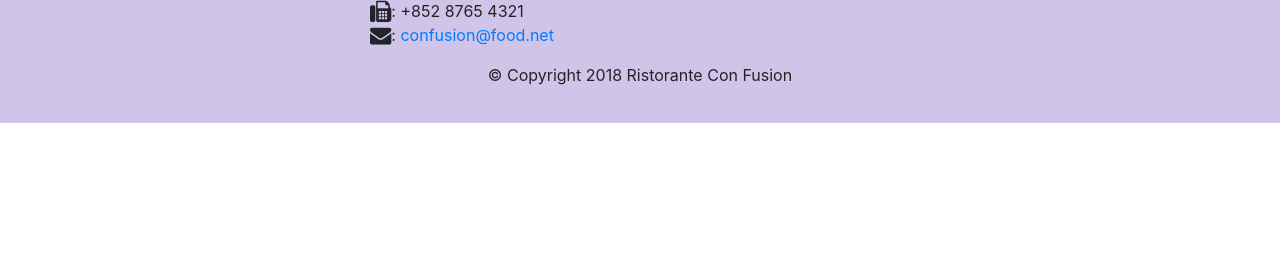
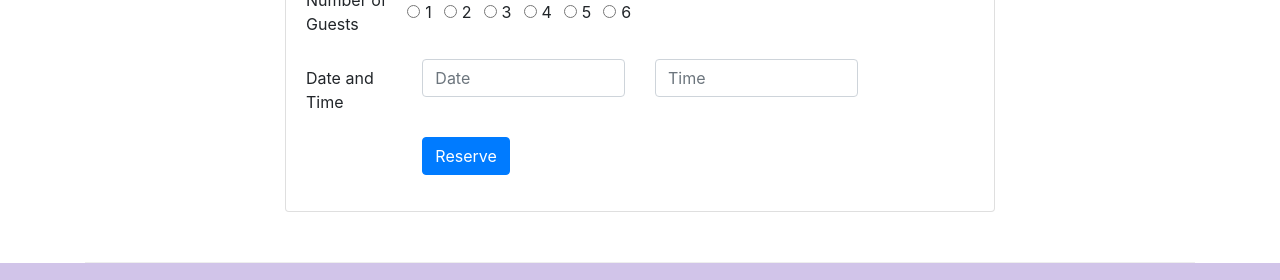
Before and after one commit to devreagi/bootstrap4-coursera, a website: page index.html in a window 1280 px wide. Shown: the part 1683-1963 px from the top of the page. Before the commit the page ends 1806 px from the top, so only its background shows below. Drawn offline with nearby package versions, Linux system fonts and the light colour scheme.

Commit message:
Assignment 2

```diff
--- a/index.html
+++ b/index.html
@@ -81,8 +81,17 @@
               your culinary senses!
             </p>
           </div>
-          <div class="col-12 col-sm align-self-center">
+
+          <div class="col-12 col-sm-3 col-md-3">
             <img src="./img/logo.png" class="img-fluid" alt="logo" />
+          </div>
+          <div class="col col-sm order-sm-last col-md align-self-center">
+            <a
+              role="button"
+              class="btn btn-sm btn-warning btn-block"
+              href="#reserva"
+              >Reserve Table</a
+            >
           </div>
         </div>
       </div>
@@ -101,8 +110,11 @@
               alt="uthpizza"
             />
             <div class="media-body">
-              <h2 class="mt-0">Uthappizza <span class="badge badge-danger">HOT</span><span class="badge badge-pill badge-secondary">$4.99</span></h2>
-              <p>
+              <h2 class="mt-0">
+                Uthappizza <span class="badge badge-danger">HOT</span>
+                <span class="badge badge-pill badge-secondary">$4.99</span>
+              </h2>
+              <p class="d-none d-sm-block">
                 A unique combination of Indian Uthappam (pancake) and Italian
                 pizza, topped with Cerignola olives, ripe vine cherry tomatoes,
                 Vidalia onion, Guntur chillies and Buffalo Paneer.
@@ -118,20 +130,22 @@
         </div>
         <div class="col col-sm col-md">
           <div class="media">
-            <img
-              class="d-flex mr-3 img-thumbnail align-self-center"
-              src="img/buffet.png"
-              alt="buffet"
-            />
             <div class="media-body">
-              <h2 class="mt-0">Weekend Grand Buffet</h2>
-              <p>
+              <h2 class="mt-0">
+                Weekend Grand Buffet <span class="badge badge-danger">NEW</span>
+              </h2>
+              <p class="d-none d-sm-block">
                 Featuring mouthwatering combinations with a choice of five
                 different salads, six enticing appetizers, six main entrees and
                 five choicest desserts. Free flowing bubbly and soft drinks. All
                 for just $19.99 per person
               </p>
             </div>
+            <img
+              class="d-flex mr-3 img-thumbnail align-self-center"
+              src="img/buffet.png"
+              alt="buffet"
+            />
           </div>
         </div>
       </div>
@@ -150,12 +164,119 @@
             <div class="media-body">
               <h2 class="mt-0">Alberto Somayya</h2>
               <h4>Executive Chef</h4>
-              <p>
+              <p class="d-none d-sm-block">
                 Award winning three-star Michelin chef with wide International
                 experience having worked closely with whos-who in the culinary
                 world, he specializes in creating mouthwatering Indo-Italian
                 fusion experiences.
               </p>
+            </div>
+          </div>
+        </div>
+      </div>
+
+      <div class="row row-content align-items-center">
+        <div class="col-sm col-12 col-md-8 offset-md-2">
+          <div class="card">
+            <h3 class="card-header bg-success text-white">Reserve a Table</h3>
+            <div class="card-body">
+              <form action="" id="reserva">
+                <div class="form-group row">
+                  <label for="guests" class="col-md-2 col-form-label"
+                    >Number of Guests</label
+                  >
+                  <div class="form-check form-check-inline">
+                    <input
+                      class="form-check-input"
+                      type="radio"
+                      name="guest1"
+                      id="guest1 "
+                    />
+                    <label class="form-check-label" for="guest1">1</label>
+                  </div>
+
+                  <div class="form-check form-check-inline">
+                    <input
+                      class="form-check-input"
+                      type="radio"
+                      name="guest2"
+                      id="guest2"
+                    />
+                    <label class="form-check-label" for="guest1">2</label>
+                  </div>
+
+                  <div class="form-check form-check-inline">
+                    <input
+                      class="form-check-input"
+                      type="radio"
+                      name="guest3"
+                      id="guest3"
+                    />
+                    <label class="form-check-label" for="guest1">3</label>
+                  </div>
+
+                  <div class="form-check form-check-inline">
+                    <input
+                      class="form-check-input"
+                      type="radio"
+                      name="guest4"
+                      id="guest4"
+                    />
+                    <label class="form-check-label" for="guest1">4</label>
+                  </div>
+
+                  <div class="form-check form-check-inline">
+                    <input
+                      class="form-check-input"
+                      type="radio"
+                      name="guest5"
+                      id="guest5"
+                    />
+                    <label class="form-check-label" for="guest5">5</label>
+                  </div>
+
+                  <div class="form-check form-check-inline">
+                    <input
+                      class="form-check-input"
+                      type="radio"
+                      name="guest6"
+                      id="guest6"
+                    />
+                    <label class="form-check-label" for="guest1">6</label>
+                  </div>
+                </div>
+                <div class="form-group row">
+                  <label for="telnum" class="col-12 col-md-2 col-form-label"
+                    >Date and Time</label
+                  >
+                  <div class="col-auto col-md-4">
+                    <input
+                      class="form-control"
+                      type="text"
+                      name="date"
+                      id="date"
+                      placeholder="Date"
+                    />
+                  </div>
+                  <div class="col-auto col-md-4">
+                    <input
+                      class="form-control"
+                      type="text"
+                      name="time"
+                      id="time "
+                      placeholder="Time"
+                    />
+                  </div>
+                </div>
+
+                <div class="form-group row">
+                  <div class="offset-md-2 col-md-10">
+                    <button class="btn btn-primary" type="submit">
+                      Reserve
+                    </button>
+                  </div>
+                </div>
+              </form>
             </div>
           </div>
         </div>
```
